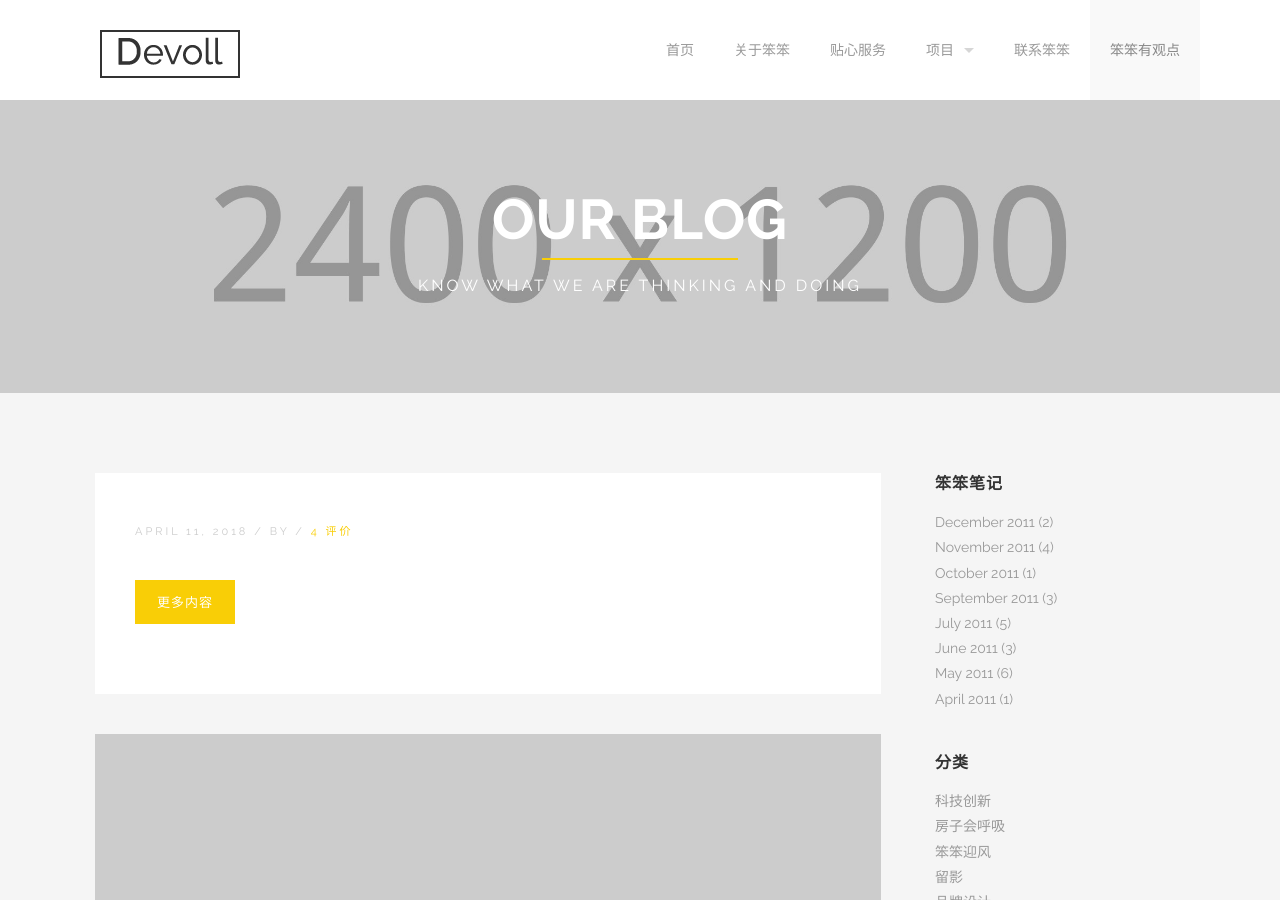
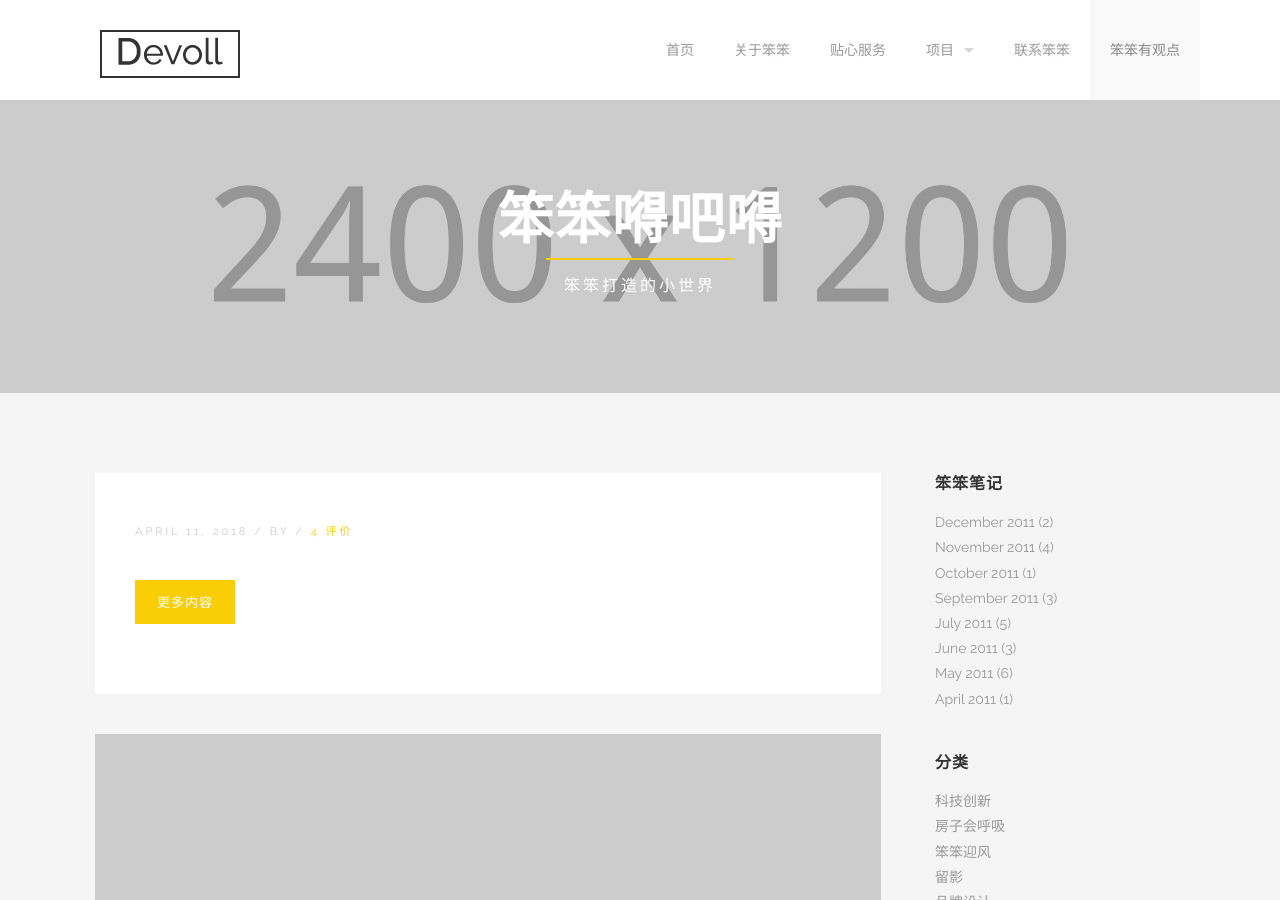
Before and after one commit to braveheart007/braveheart007.github.io, a Jekyll site: the page built from blog/index.html, in a window 1280 px wide and 900 px high. Built offline with Jekyll 4.4.1, drawn with Linux system fonts in a browser that asks for light colours; the list of posts is cut into pages by our own code.

Commit message:
Update blog.html

```diff
--- a/_layouts/blog.html
+++ b/_layouts/blog.html
@@ -6,7 +6,7 @@
 <div class='full parallax' style='background-image: url({{site.url}}/images/@stock/blog-header-bg.jpg); color: #fff;'>
   <div class='row'>
     <div class='large-12 columns'>
-      {% include section-header.html title="Our blog" tagline="Know what we are thinking and doing" color="#fff" class="big" %}
+      {% include section-header.html title="笨笨嘚吧嘚" tagline="笨笨打造的小世界" color="#fff" class="big" %}
     </div>
   </div>
   <div class='four spacing'></div>
```
